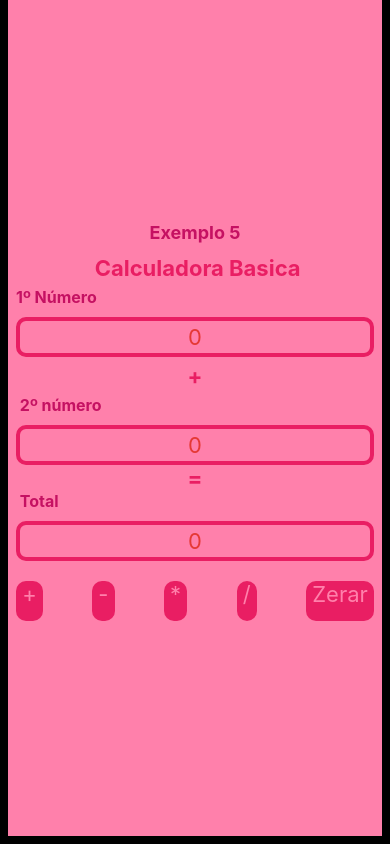
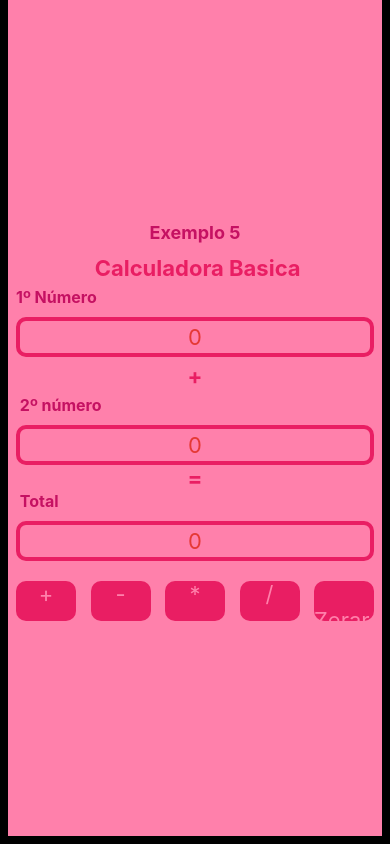
Before and after one commit to Lucas-Costa-Xaavier/my-app, a React Native app: screen / in a window 390 px wide. Built offline with nearby package versions, Linux system fonts and the light colour scheme.

Commit message:
finalização button

```diff
--- a/components/apostila_05/styles.js
+++ b/components/apostila_05/styles.js
@@ -34,10 +34,9 @@ const styles = StyleSheet.create({
     button: {
       backgroundColor: '#E91E63',
       height: 40,
-      justifyContent: 'center',
       borderRadius: 10,
-      flexDirection: 'row',
       marginTop: 20,
+      width: 60,
     },
     textButton: {
       fontSize: 22,
```
